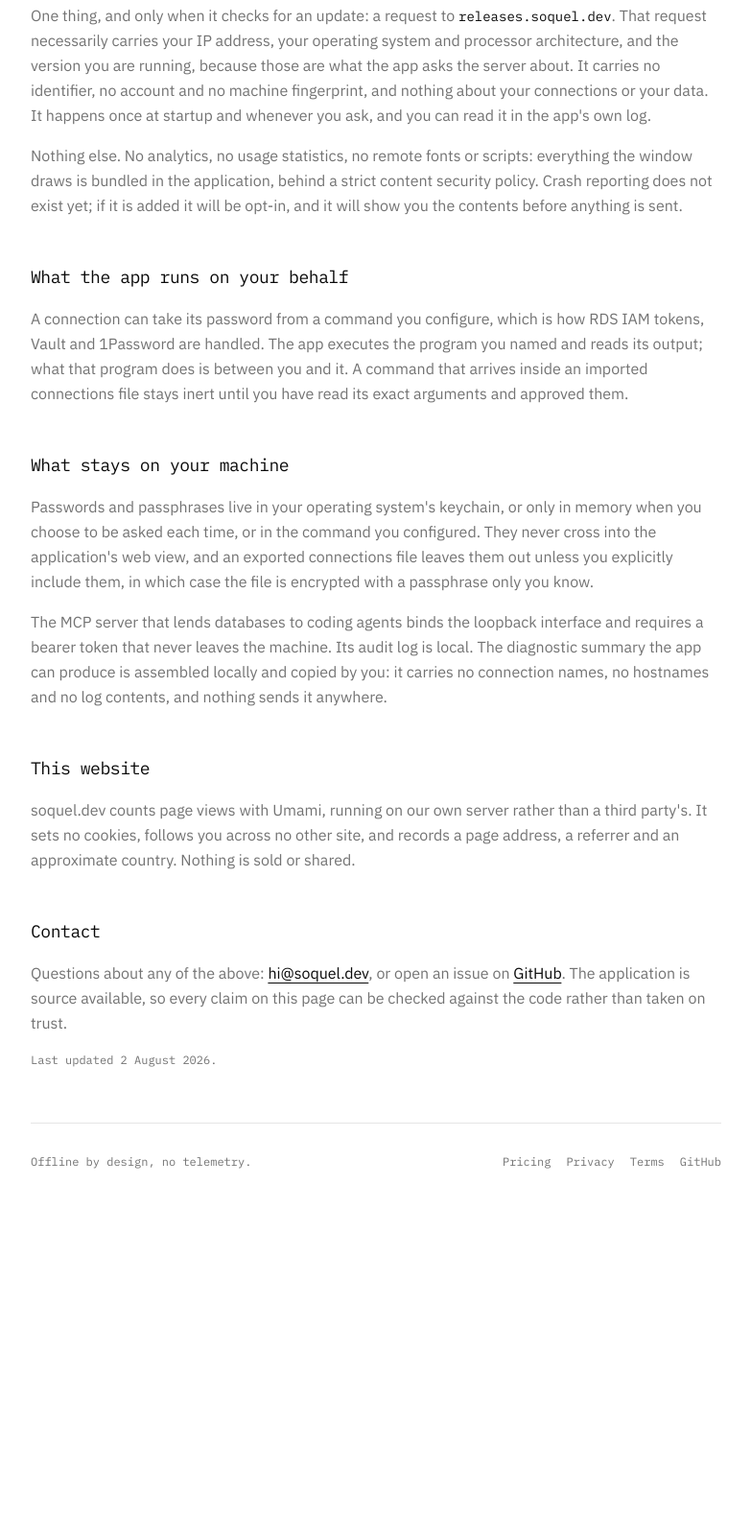
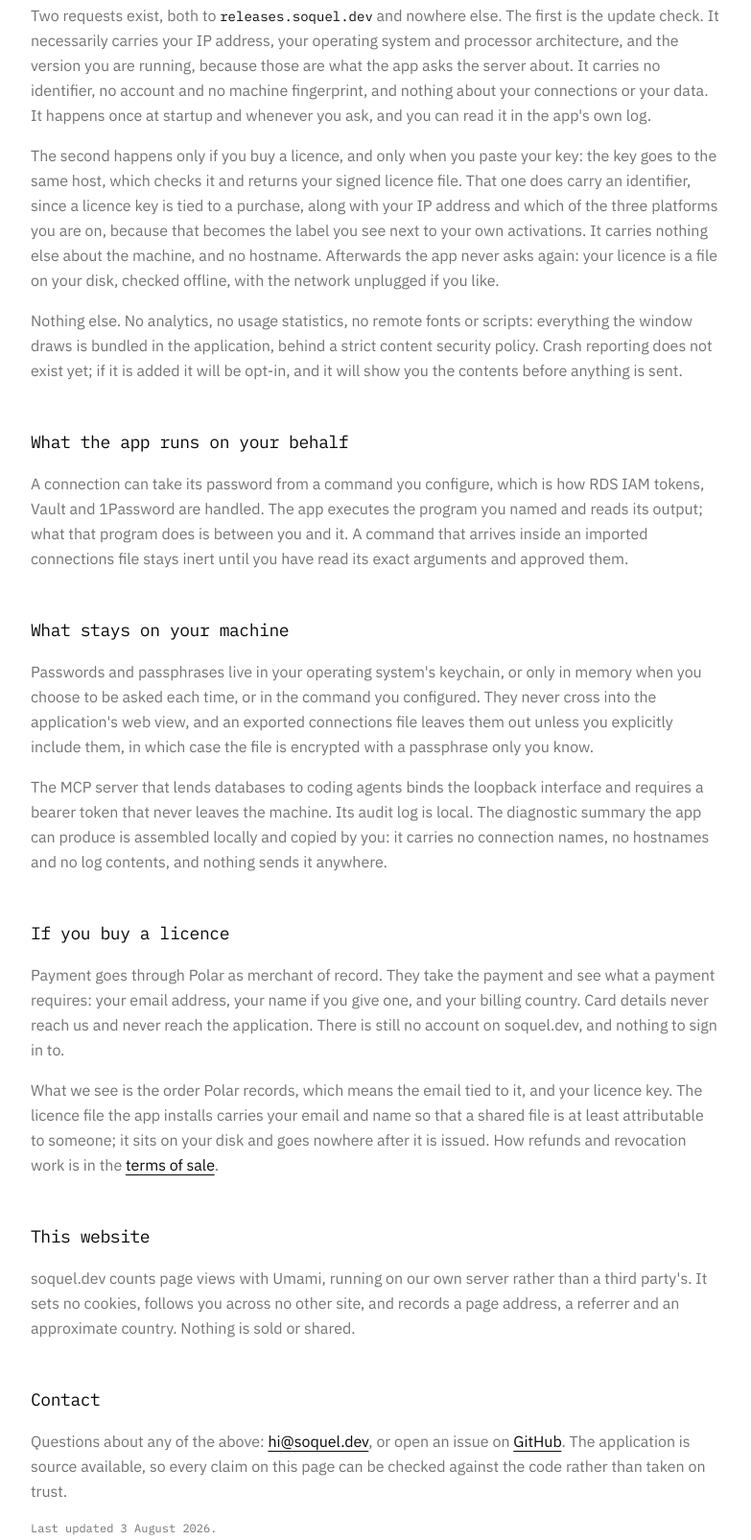
Before and after one commit to joris-gallot/soquel, an Astro site in the folder landing/: page /privacy in a window 1280 px wide. Shown: the part 383-1988 px from the top of the page at 96% size, without its empty margins (248-1031 px from the left). Before the commit the page ends 1634 px from the top, so only its background shows below. Built offline with nearby package versions, Linux system fonts and the light colour scheme; Astro itself is replaced by a stand-in of ours; a web font is replaced by a local one.

Commit message:
fix(landing): the privacy page under-reported what the app sends

```diff
--- a/landing/src/pages/llms-full.txt.ts
+++ b/landing/src/pages/llms-full.txt.ts
@@ -1,5 +1,5 @@
 import type { APIRoute } from 'astro'
-import { ENGINES, FEATURES, SITE } from '@/lib/site'
+import { ENGINES, FEATURES, PRICE, SITE } from '@/lib/site'
 
 /// The long form: every claim the page makes, with the detail behind it.
 export const GET: APIRoute = () => {
@@ -47,15 +47,30 @@
 
 An OS keyring is required. Without one, the keychain mode is unavailable and the app says so; the prompt and command modes still work.
 
+## Pricing and licensing
+
+One edition, no tiers. The free tier is the whole application with a single limit: ${PRICE.freeTabs} workspace tabs open per connection. Every engine, the SQL editor, tunnels, export and agent access over MCP work without a licence, with no time limit, because a differentiator nobody can try is not one.
+
+A licence is ${PRICE.licence} ${PRICE.currency}, bought once, and it lifts that limit permanently. It is per person rather than per machine, so it covers every machine that person works on. It includes ${PRICE.months} months of updates, and a renewal at ${PRICE.renewal} moves that window forward. There is no subscription and nothing renews automatically.
+
+The update window is a date, not a version range. Every build released inside it activates with the licence whatever its version number, including a major one, and stays activated for good. When the window closes nothing is taken away: the last covered build remains fully licensed indefinitely. Installing a build released after the window is the only thing the licence will not cover, and the app says so and falls back to the free tier's limit; going back to a covered build restores it.
+
+The check runs offline. Activating a key once returns a signed licence file, and from then on the application verifies that file against a public key compiled into the binary, comparing the window to the date the build was made rather than to the system clock. No account, no sign-in, and nothing to reach for the licence to hold.
+
+Building from source stays free under FSL-1.1-MIT, with no feature held back and no limit to lift. What is sold is the signed, notarised, self-updating builds. Nothing is on sale yet, because no builds are published yet.
+
 ## Design commitments
 
 - Secrets never reach the webview. They live in the Rust core and the OS keychain.
 - A typed command layer is the only IPC boundary. Every operation is a Tauri command with a normalised error shape, and the TypeScript bindings are generated from the Rust types. The MCP tools are that same layer with a second client.
-- Offline by design: no remote assets, a strict CSP, and the app does not phone home. Updates are checked only when asked or at startup, against a single endpoint.
+- Offline by design: no remote assets and a strict CSP. The application makes exactly two network requests, both to the same endpoint: the update check, at startup or when asked, and licence activation, once, if a key is pasted. Nothing else leaves the machine.
 
 ## Links
 
 - Source: ${SITE.repo}
+- Pricing: ${SITE.url}/pricing
+- Terms of sale: ${SITE.url}/terms
+- Privacy: ${SITE.url}/privacy
 - Licence: FSL-1.1-MIT
 `
 
--- a/landing/src/pages/llms.txt.ts
+++ b/landing/src/pages/llms.txt.ts
@@ -1,5 +1,5 @@
 import type { APIRoute } from 'astro'
-import { ENGINES, SITE } from '@/lib/site'
+import { ENGINES, PRICE, SITE } from '@/lib/site'
 
 /// The curated index an answer engine reads. The long form lives at /llms-full.txt.
 export const GET: APIRoute = () => {
@@ -25,9 +25,19 @@
 - Every call is logged with its tool, connection, statement, outcome and duration.
 - Results are capped and paginated, and agent queries carry a 30 second engine-enforced timeout.
 
+## Pricing
+
+- Free tier: the whole application, limited to ${PRICE.freeTabs} workspace tabs per connection. Every engine, the SQL editor, tunnels and agent access are included, with no time limit.
+- A licence is ${PRICE.licence} ${PRICE.currency} once, per person rather than per machine, and includes ${PRICE.months} months of updates. No subscription.
+- Every build released inside that window activates and keeps working for good, whatever its version number. When the window closes the last covered build stays licensed; only installing a newer one falls back to the free tier, and going back restores it. Renewal is ${PRICE.renewal} to move the window forward.
+- The check is offline against a signed licence file. No account, no sign-in, no call home to keep working.
+- Building from source stays free under FSL-1.1-MIT. What is sold is the signed, self-updating builds.
+- Nothing is on sale yet, because no builds are published yet.
+
 ## Links
 
 - [Source](${SITE.repo}): the full application, readable and buildable.
+- [Pricing](${SITE.url}/pricing) and [terms of sale](${SITE.url}/terms).
 - [Long form](${SITE.url}/llms-full.txt): every claim above with its detail.
 `
 
--- a/landing/src/pages/privacy.astro
+++ b/landing/src/pages/privacy.astro
@@ -4,7 +4,7 @@
 import Base from '@/layouts/Base.astro'
 import { SITE } from '@/lib/site'
 
-const updated = '2 August 2026'
+const updated = '3 August 2026'
 ---
 
 <Base
@@ -28,13 +28,22 @@
 
       <h2>What the app sends</h2>
       <p class="text-mute">
-        One thing, and only when it checks for an update: a request to
-        <code class="font-mono text-sm text-ink">releases.soquel.dev</code>. That request
-        necessarily carries your IP address, your operating system and processor architecture, and
-        the version you are running, because those are what the app asks the server about. It
-        carries no identifier, no account and no machine fingerprint, and nothing about your
-        connections or your data. It happens once at startup and whenever you ask, and you can read
-        it in the app's own log.
+        Two requests exist, both to
+        <code class="font-mono text-sm text-ink">releases.soquel.dev</code> and nowhere else. The
+        first is the update check. It necessarily carries your IP address, your operating system and
+        processor architecture, and the version you are running, because those are what the app asks
+        the server about. It carries no identifier, no account and no machine fingerprint, and
+        nothing about your connections or your data. It happens once at startup and whenever you
+        ask, and you can read it in the app's own log.
+      </p>
+      <p class="text-mute">
+        The second happens only if you buy a licence, and only when you paste your key: the key goes
+        to the same host, which checks it and returns your signed licence file. That one does carry
+        an identifier, since a licence key is tied to a purchase, along with your IP address and
+        which of the three platforms you are on, because that becomes the label you see next to your
+        own activations. It carries nothing else about the machine, and no hostname. Afterwards the
+        app never asks again: your licence is a file on your disk, checked offline, with the network
+        unplugged if you like.
       </p>
       <p class="text-mute">
         Nothing else. No analytics, no usage statistics, no remote fonts or scripts: everything the
@@ -65,6 +74,26 @@
         requires a bearer token that never leaves the machine. Its audit log is local. The
         diagnostic summary the app can produce is assembled locally and copied by you: it carries no
         connection names, no hostnames and no log contents, and nothing sends it anywhere.
+      </p>
+
+      <h2>If you buy a licence</h2>
+      <p class="text-mute">
+        Payment goes through Polar as merchant of record. They take the payment and see what a
+        payment requires: your email address, your name if you give one, and your billing country.
+        Card details never reach us and never reach the application. There is still no account on
+        soquel.dev, and nothing to sign in to.
+      </p>
+      <p class="text-mute">
+        What we see is the order Polar records, which means the email tied to it, and your licence
+        key. The licence file the app installs carries your email and name so that a shared file is
+        at least attributable to someone; it sits on your disk and goes nowhere after it is issued.
+        How refunds and revocation work is in the
+        <a
+          href="/terms"
+          data-umami-event="terms-privacy"
+          class="text-ink underline underline-offset-4"
+        >terms of sale</a
+        >.
       </p>
 
       <h2>This website</h2>
```
